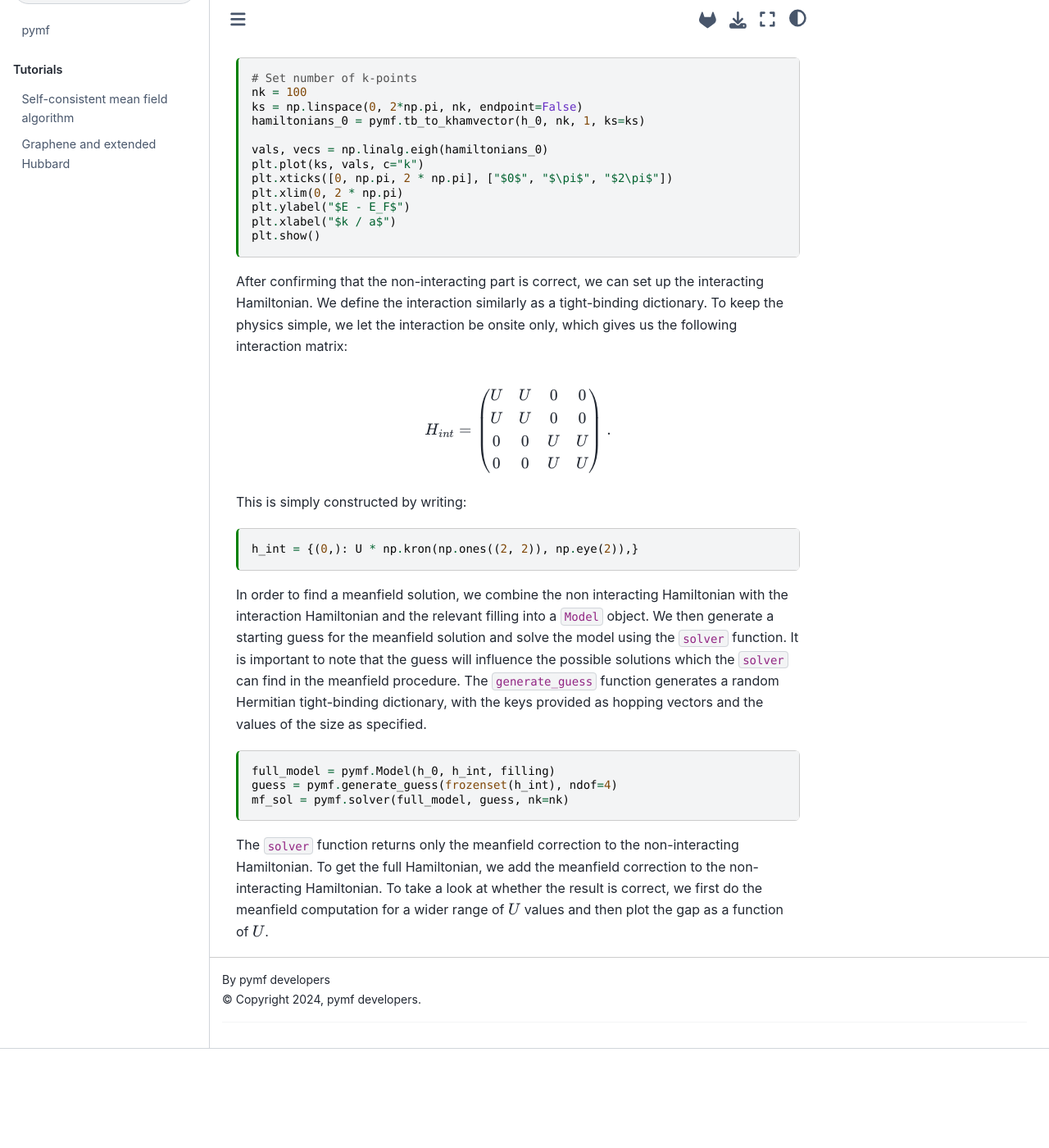
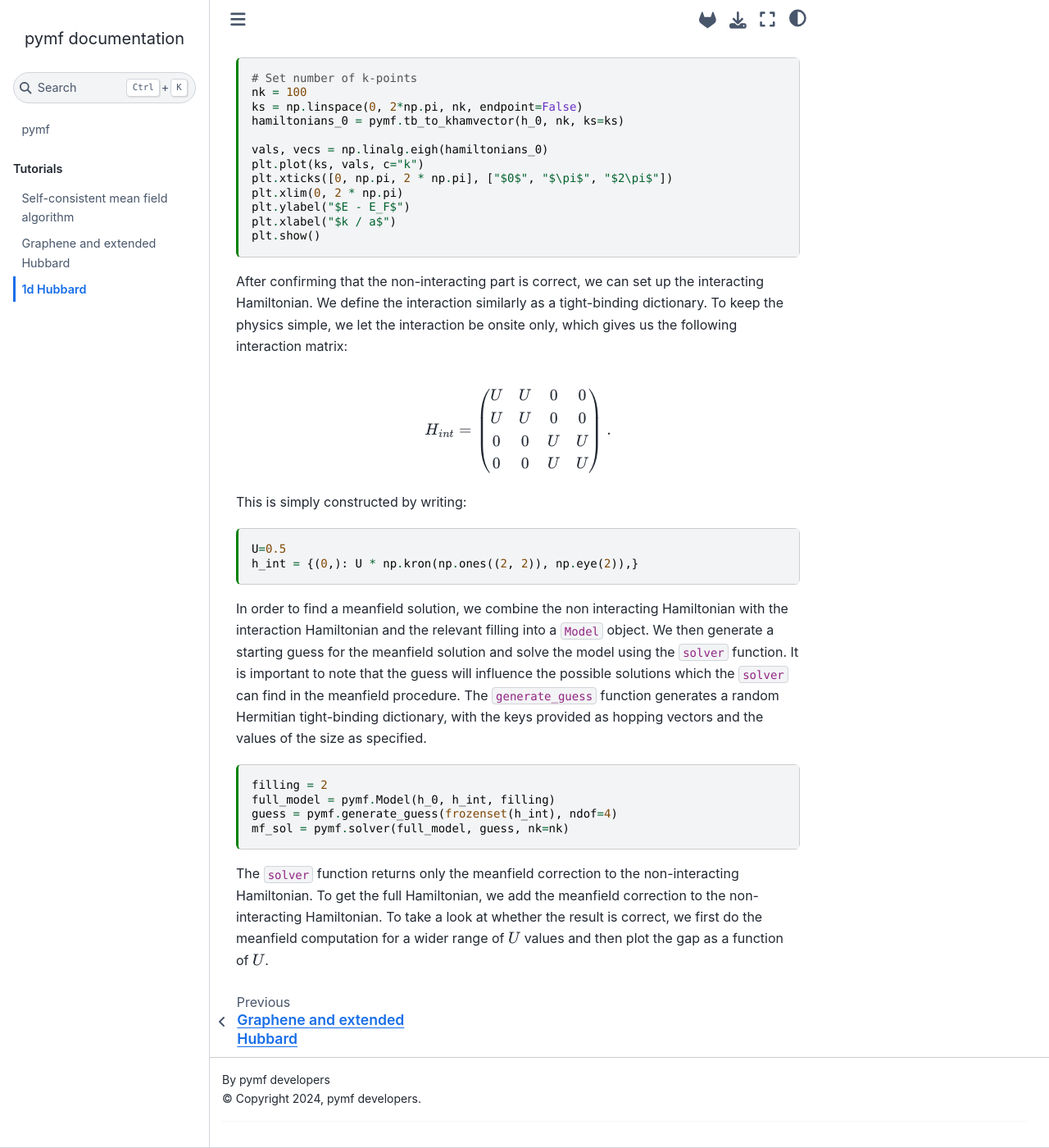
Before and after one commit to quantum-tinkerer/MeanFi, a Sphinx documentation site: the page built from docs/source/hubbard_1d.md, in a window 1280 px wide and 1400 px high, scrolled down 753 px. Shown: the whole window at 82% size. Built offline with Sphinx 7.4.7 and the Sphinx Book theme 1.1.4, drawn with Linux system fonts in a browser that asks for light colours; the version number could not be read and is left out; comment, search, counter and statistics services are not loaded; before the commit the page ends 2032 px from its top, so only the background shows below that.

Commit message:
fix small mistakes and add to index

````diff
--- a/docs/source/hubbard_1d.md
+++ b/docs/source/hubbard_1d.md
@@ -42,7 +42,7 @@ We verify this tight-binding model by plotting the band structure and observing
 # Set number of k-points
 nk = 100
 ks = np.linspace(0, 2*np.pi, nk, endpoint=False)
-hamiltonians_0 = pymf.tb_to_khamvector(h_0, nk, 1, ks=ks)
+hamiltonians_0 = pymf.tb_to_khamvector(h_0, nk, ks=ks)
 
 vals, vecs = np.linalg.eigh(hamiltonians_0)
 plt.plot(ks, vals, c="k")
@@ -69,12 +69,14 @@ $$
 This is simply constructed by writing:
 
 ```{code-cell} ipython3
+U=0.5
 h_int = {(0,): U * np.kron(np.ones((2, 2)), np.eye(2)),}
 ```
 
 In order to find a meanfield solution, we combine the non interacting Hamiltonian with the interaction Hamiltonian and the relevant filling into a `Model` object. We then generate a starting guess for the meanfield solution and solve the model using the `solver` function. It is important to note that the guess will influence the possible solutions which the `solver` can find in the meanfield procedure. The `generate_guess` function generates a random Hermitian tight-binding dictionary, with the keys provided as hopping vectors and the values of the size as specified.
 
 ```{code-cell} ipython3
+filling = 2
 full_model = pymf.Model(h_0, h_int, filling)
 guess = pymf.generate_guess(frozenset(h_int), ndof=4)
 mf_sol = pymf.solver(full_model, guess, nk=nk)
````
Also changed, not shown: docs/source/index.md (+1 -0 lines).
